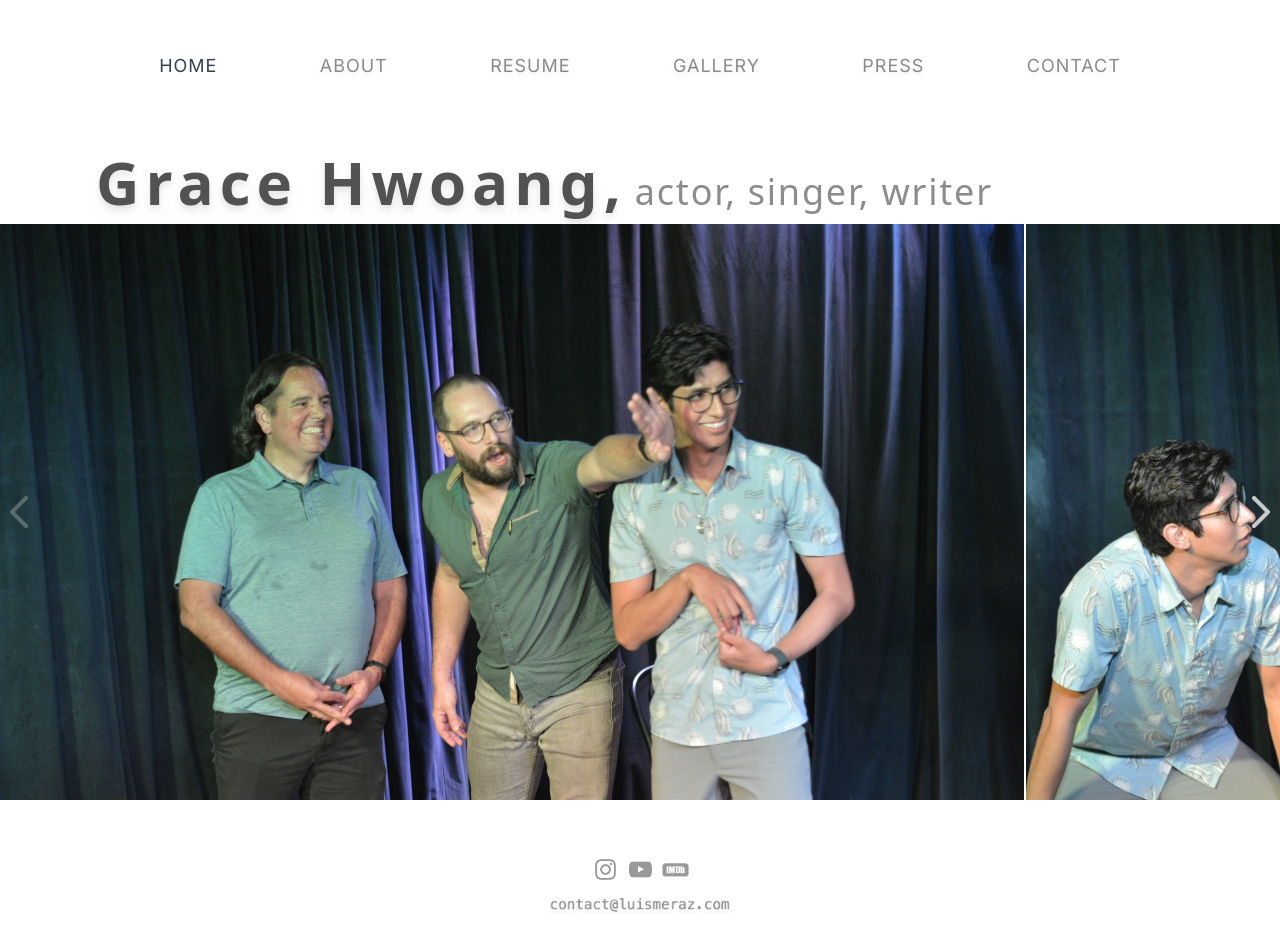
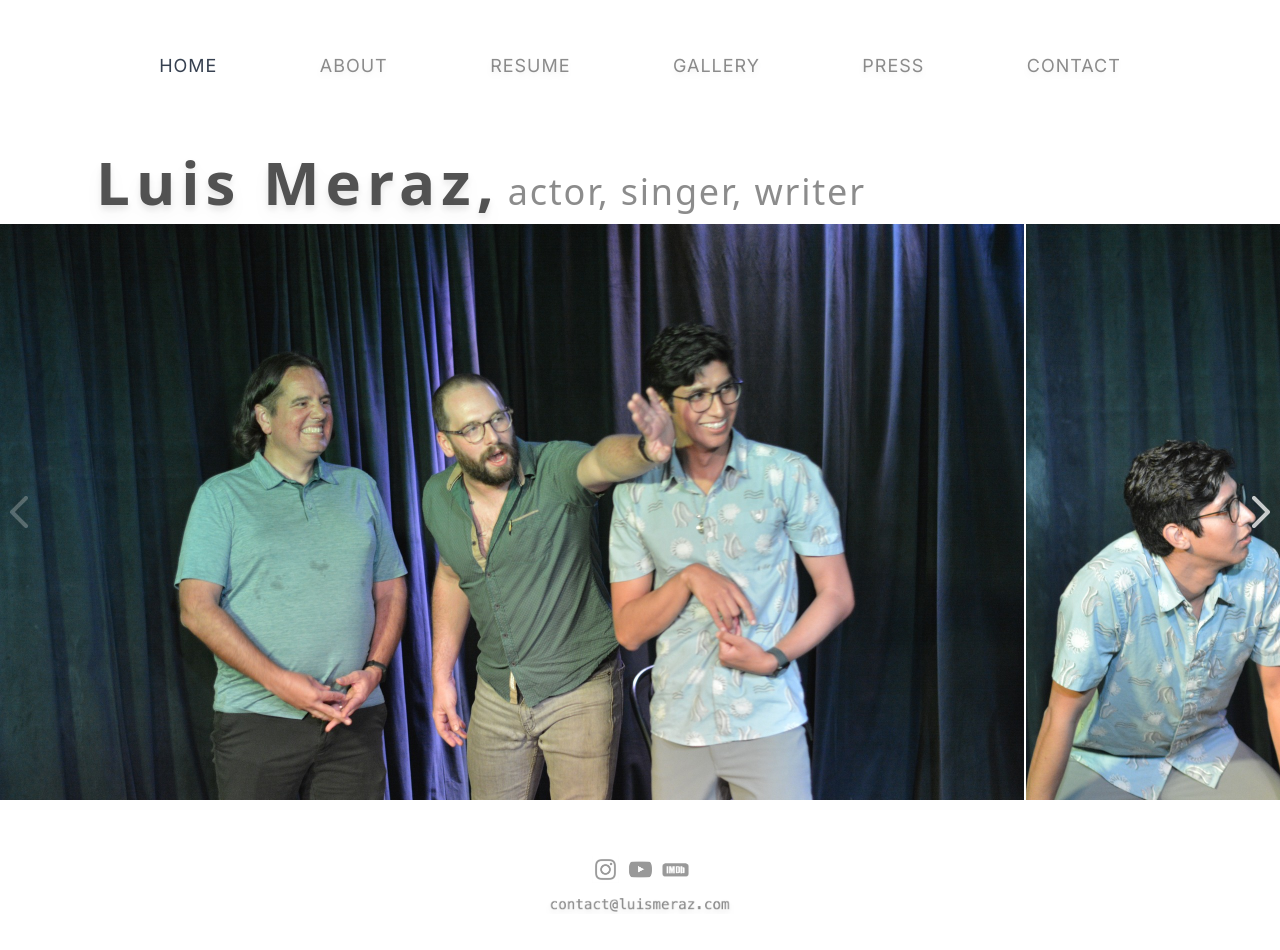
Before and after one commit to juhyeh/actor-website, a Next.js app: page / in a window 1280 px wide. Shown: the top 950 px of the page. Built offline with nearby package versions, Linux system fonts and the light colour scheme.

Commit message:
changing actor name

```diff
--- a/app/page.js
+++ b/app/page.js
@@ -6,7 +6,7 @@ const Home = () => {
     <div class="w-screen flex flex-col justify-center items-center h-screen">
       <heading class="flex justify-start items-end w-full pl-2 md:pl-[6rem]">
         <p class="text-4xl md:text-6xl text-neutral-700/90 tracking-widest font-sans font-semibold drop-shadow-lg pb-3 luisMeraz">
-          Grace Hwoang,
+          Luis Meraz,
         </p>
         <p class="text-neutral-700/60 text-2xl md:text-4xl pl-2 font-sans tracking-wider pb-3 actor">
           actor, singer, writer
```
